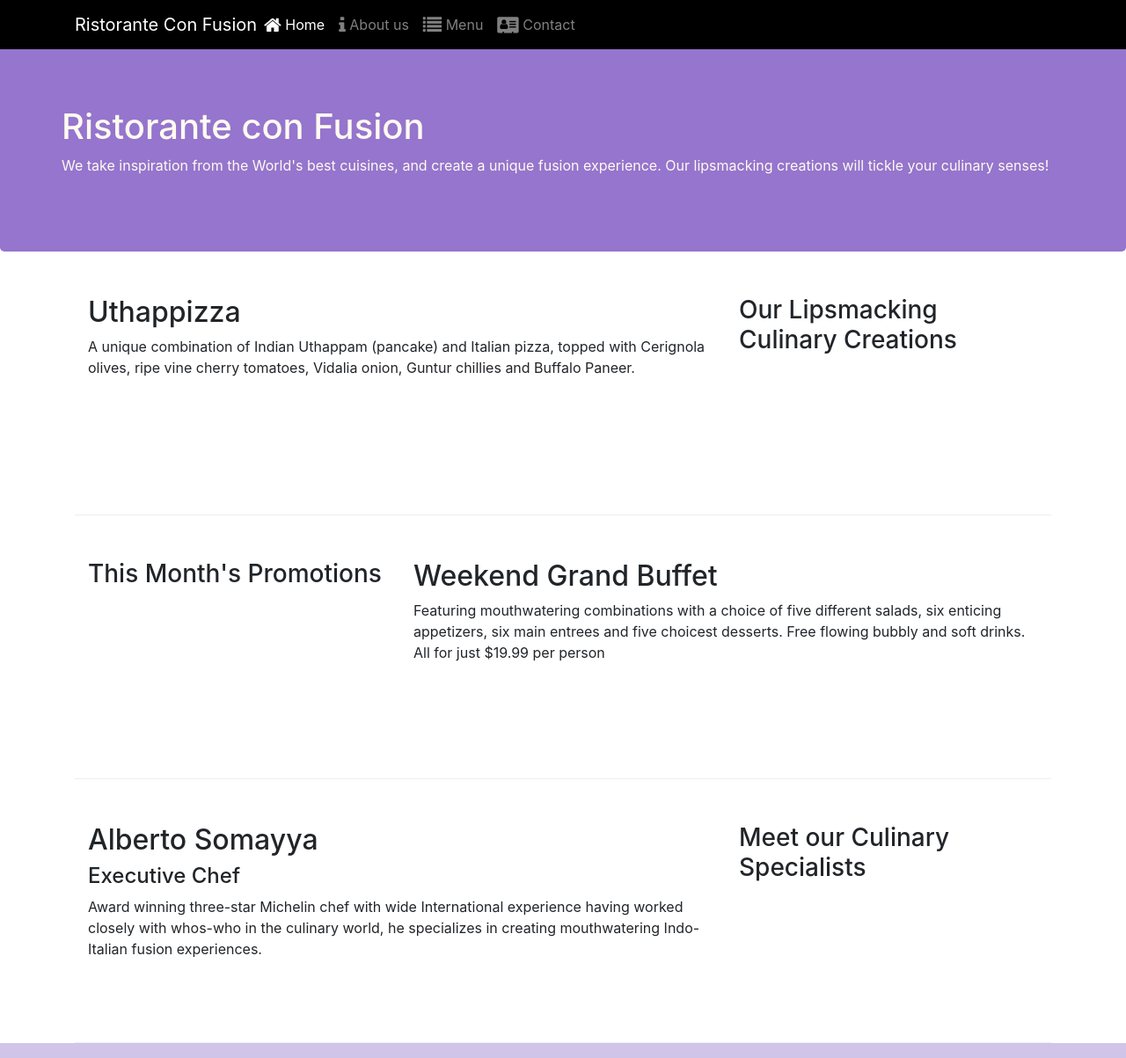
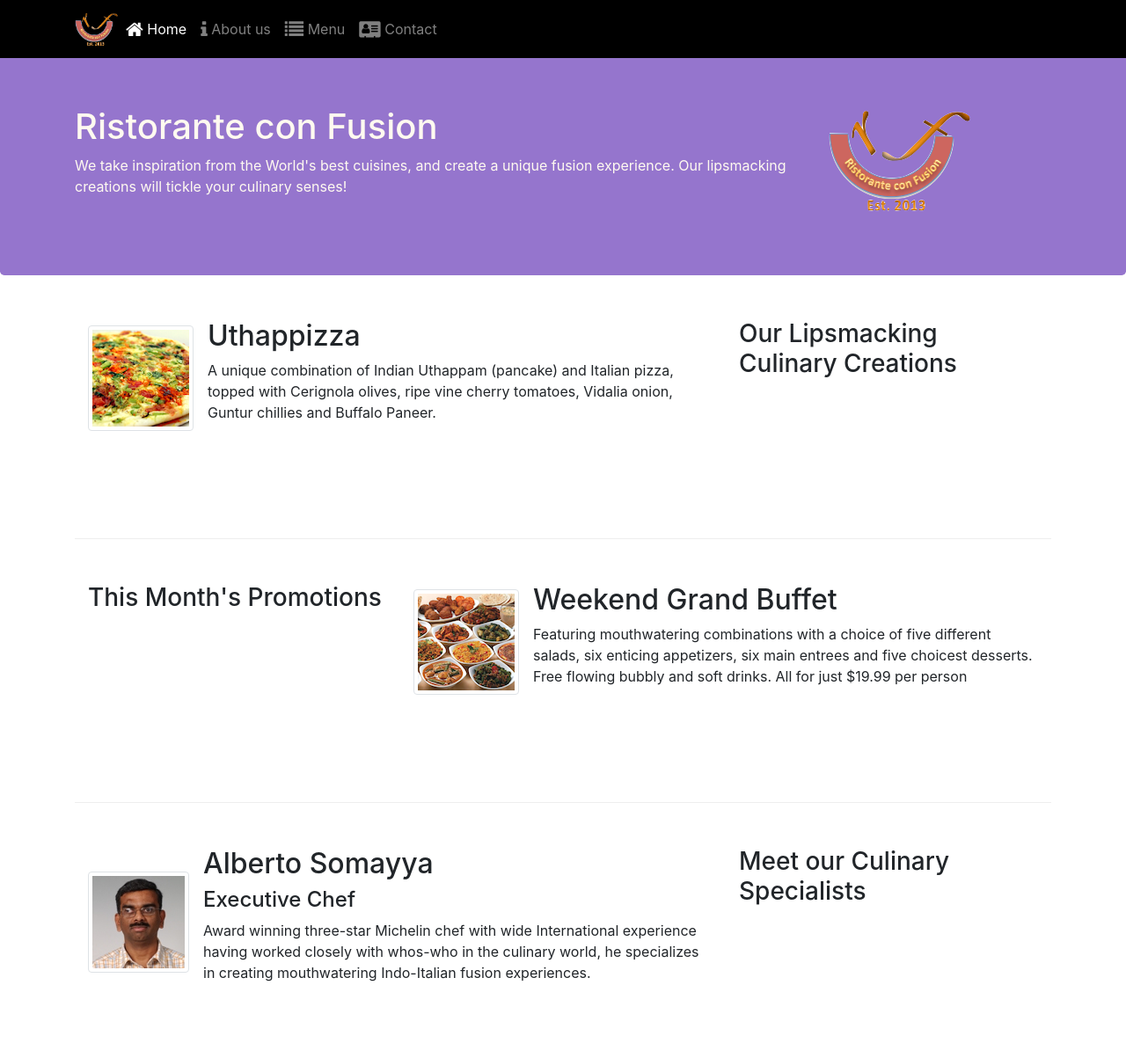
Before and after one commit to Nisarg851/conFusion, a website: page index.html in a window 1280 px wide. Shown: the top 1203 px of the page at 88% size. Drawn offline with nearby package versions, Linux system fonts and the light colour scheme.

Commit message:
Added Media files

```diff
--- a/index.html
+++ b/index.html
@@ -21,7 +21,7 @@
             <button class="navbar-toggler" type="button" data-toggle="collapse" data-target="#navbar">
                 <span class="navbar-toggler-icon"></span>
             </button>
-            <a href="#" class="navbar-brand mr-auto">Ristorante Con Fusion</a>
+            <a href="#" class="navbar-brand mr-auto"><img src="img/logo.png" width="50" height="40"></a>
         <div class="collapse navbar-collapse" id="navbar">
             <ul class="navbar-nav mr-auto">
                 <li class="nav-item active"><a href="#" class="nav-link"><span class="fa fa-home fa-lg"></span> Home</a></li>
@@ -35,11 +35,12 @@
     <header class="row-header jumbotron">
         <div class="container row-header">
             <div class="row row-header">
-                <div>
+                <div class="col-12 col-sm-9">
                     <h1>Ristorante con Fusion</h1>
                     <p>We take inspiration from the World's best cuisines, and create a unique fusion experience. Our lipsmacking creations will tickle your culinary senses!</p>
                 </div>
-                <div>
+                <div class="col-12 col-sm align-self-center">
+                        <img src="img/logo.png" class="img-fluid">
                 </div>
             </div>
         </div>
@@ -50,9 +51,14 @@
             <div class="col-12 col-sm-4 order-sm-last col-md-4">
                 <h3>Our Lipsmacking Culinary Creations</h3>
             </div>
-            <div class="col col-sm order-sm-first col-md">
-                <h2>Uthappizza</h2>
-                <p>A unique combination of Indian Uthappam (pancake) and Italian pizza, topped with Cerignola olives, ripe vine cherry tomatoes, Vidalia onion, Guntur chillies and Buffalo Paneer.</p>
+            <div class="col col-sm col-md order-sm-first">
+                <div class="media">
+                    <img class="d-flex mr-3 img-thumbnail align-self-center" src="img/uthappizza.png" alt="uthappizza">
+                    <div class="media-body">
+                        <h2 class="mt-0">Uthappizza</h2>
+                        <p class="d-none d-sm-block">A unique combination of Indian Uthappam (pancake) and Italian pizza, topped with Cerignola olives, ripe vine cherry tomatoes, Vidalia onion, Guntur chillies and Buffalo Paneer.</p>
+                    </div>
+                </div>
             </div>
         </div>
 
@@ -62,8 +68,13 @@
                 <h3>This Month's Promotions</h3>
             </div>
             <div class="col col-sm col-md">
-                <h2>Weekend Grand Buffet</h2>
-                <p>Featuring mouthwatering combinations with a choice of five different salads, six enticing appetizers, six main entrees and five choicest desserts. Free flowing bubbly and soft drinks. All for just $19.99 per person </p>
+                <div class="media">
+                    <img class="d-flex mr-3 img-thumbnail align-self-center" src="img/buffet.png" alt="Buffet">
+                    <div class="media-body">
+                        <h2 class="mt-0">Weekend Grand Buffet</h2>
+                        <p class="d-none d-sm-block">Featuring mouthwatering combinations with a choice of five different salads, six enticing appetizers, six main entrees and five choicest desserts. Free flowing bubbly and soft drinks. All for just $19.99 per person </p>
+                    </div>
+                </div>
             </div>
         </div>
 
@@ -72,9 +83,14 @@
                 <h3>Meet our Culinary Specialists</h3>
             </div>
             <div class="col col-sm order-sm-first col-md">
-                <h2>Alberto Somayya</h2>
-                <h4>Executive Chef</h4>
-                <p>Award winning three-star Michelin chef with wide International experience having worked closely with whos-who in the culinary world, he specializes in creating mouthwatering Indo-Italian fusion experiences. </p>
+                <div class="media">
+                    <img class="d-flex align-self-center img-thumbnail mr-3" src="img/alberto.png" alt="Chef Alberto">
+                    <div class="media-body">
+                        <h2 class="mt-0">Alberto Somayya</h2>
+                        <h4>Executive Chef</h4>
+                        <p class="d-none d-sm-block">Award winning three-star Michelin chef with wide International experience having worked closely with whos-who in the culinary world, he specializes in creating mouthwatering Indo-Italian fusion experiences. </p>
+                    </div>
+                </div>
             </div>
         </div>
     </div>
```
Also changed, not shown: img/alberto.png (added), img/buffet.png (added), img/logo.png (added), img/uthappizza.png (added).
